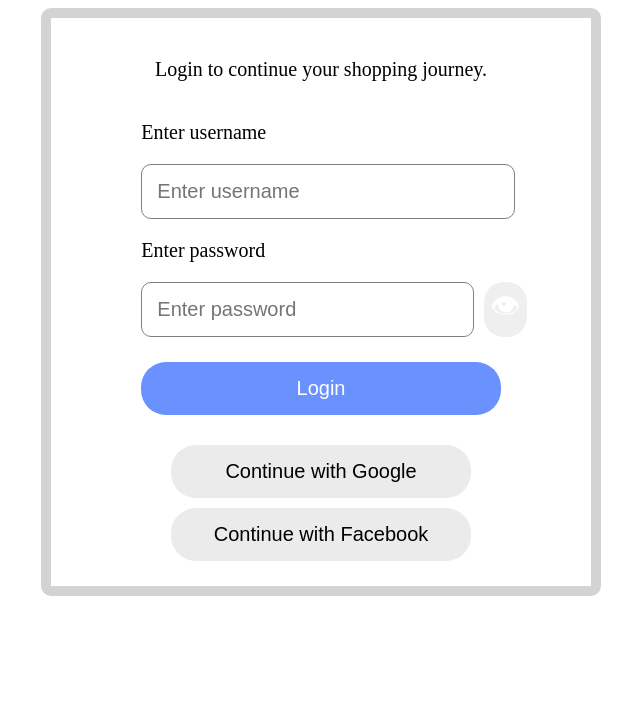
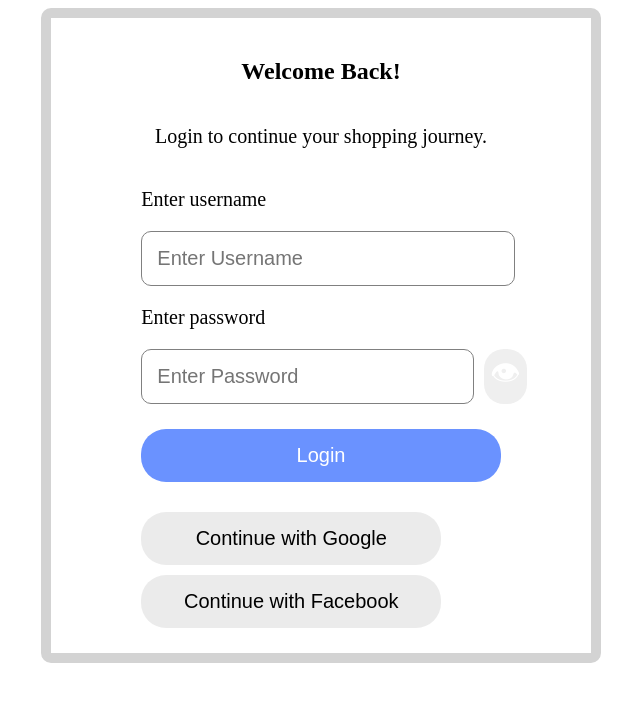
Before and after one commit to AnthonyLTorrefranca/login-page, a React (Vite) app in the folder login_page/: page / in a window 1280 px wide. Shown: the top 702 px of the page, without its empty margins (319-959 px from the left). Built offline with nearby package versions, Linux system fonts and the light colour scheme.

Commit message:
Added multiple internal users

```diff
--- a/login_page/src/components/Login/Login.jsx
+++ b/login_page/src/components/Login/Login.jsx
@@ -1,67 +1,67 @@
-import { useState } from 'react';
+import { useState } from "react"
 import './Login.css'
 
 export default function Login() {
-    const [showPswd, setShowPswd] = useState(false);
-    const [formValues, setFormValues] = useState({
+    const [formValue, setFormValue] = useState({
         username: "",
         password: "",
-    });
-
-    const users = [
-        {username: "tony", password: "test"},
-        {username: "simon", password: "test"},
-        {username: "john", password: "test"},
-        {username: "dave", password: "test"},
-        {username: "david", password: "test"},
+    })
+    const [ShowPswd, setShowPswd] = useState(false)
+    function handleChange(e){
+        const { name, value } = e.target;
+        setFormValue({
+            ...formValue,
+            [name]: value
+        })
+    }
+    const userDetail = [
+        { username: "tony", password: "test" },
+        { username: "simon", password: "test" },
+        { username: "john", password: "test" },
+        { username: "tian", password: "test" },
+        { username: "dave", password: "test" },
     ]
-    function handleChange(e){
-
-    }
     function handleSubmit(e){
         e.preventDefault()
-        if (formValues.username !== users.username || formValues.password !== users.password ) {
-            alert("No user details found!")
+        const foundUser = userDetail.find((user) => {
+            return user.username === formValue.username.toLowerCase() && user.password === formValue.password;
+        })
+        if (!foundUser){
+            alert("User not found!")
             return
         }
-        else {
-            alert(`Welcome back, ${formValues.username}`)
-        }
-        setFormValues({
-            username: "",
-            password: "",
-        })
+        alert(`Welcome back, ${formValue.username}`)
     }
-return (
-    <section className='loginInfo'>
+  return (
+    <section className="loginInfo">
+        <h1>Welcome Back!</h1>
+        <p>Login to continue your shopping journey.</p>
         <section>
-        </section>
-        <p>Login to continue your shopping journey.</p>
-        <form onSubmit={handleSubmit}>
-            <p>Enter username</p>
+            <form onSubmit={handleSubmit}>
                 <section>
-                    <input type="text" required
-                    placeholder='Enter username'
-                    name="username"
-                    value={formValues.username}
-                    onChange={handleChange} />
+                    <p>Enter username</p>
+                    <input required type="text"
+                        name="username"
+                        value={formValue.username}
+                        onChange={handleChange}
+                        placeholder="Enter Username" />
                 </section>
-            <p>Enter password</p>
-                <section className='passwordContainer'>
-                    <input type={showPswd ? "text" : "password" } required
-                    placeholder='Enter password'
-                    value={formValues.password}
-                    onChange={(e) => setFormValues(prev =>({
-                        ...prev,
-                        password: e.target.value,
-                    }))} />
-                    <button type='button' onClick={()=> setShowPswd(!showPswd)}>👁</button>
+                    <p>Enter password</p>
+                <section className="passwordContainer">
+                    <input required type={ShowPswd ? "text" : "password"}
+                        name="password"
+                        value={formValue.password}
+                        onChange={handleChange}
+                        placeholder="Enter Password" />
+                    <button type="button" onClick={() => setShowPswd(!ShowPswd)}>👁</button>
                 </section>
-            <button className='loginBtn'>Login</button>
-        </form>
-        <section className='social'>
-            <button className="continueWithSocials">Continue with Google</button>
-            <button className="continueWithSocials">Continue with Facebook</button>
+            <button onSubmit={handleSubmit} className="loginBtn">Login</button>
+            </form>
+            <section className="social">
+                <button className="continueWithSocials">Continue with Google</button>
+                <button className="continueWithSocials">Continue with Facebook</button>
+            </section>
         </section>
     </section>
-)}
+  )
+}
```
